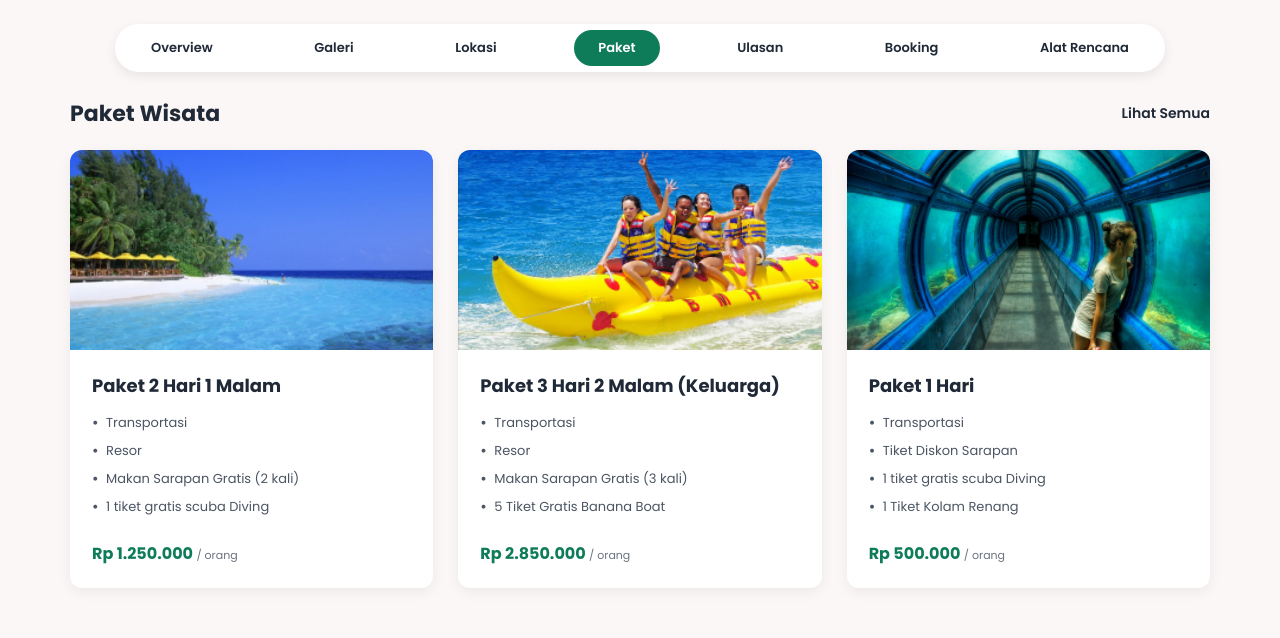
After one commit to ItzDavin/nusa-jelajah, a PHP site: page /pages/users/package-destination.php in a window 1280 px wide. The commit adds this page. Shown: the part 301-939 px from the top of the page. Run offline with PHP 8.4, Linux system fonts and the light colour scheme.

Commit message:
Add: create package destination page with associated styles and update navigation tabs

```diff
--- a/pages/users/galery.php
+++ b/pages/users/galery.php
@@ -25,8 +25,8 @@
   <div class="tabs-wrapper">
     <div class="tabs-container">
       <a href="overview.php" class="tab">Overview</a>
-      <a href="galery.php" class="tab">Galeri</a>
-      <a href="location.php" class="tab active">Lokasi</a>
+      <a href="galery.php" class="tab active">Galeri</a>
+      <a href="location.php" class="tab">Lokasi</a>
       <a href="package-destination.php" class="tab">Paket</a>
       <a href="review.php" class="tab">Ulasan</a>
       <a href="booking.php" class="tab">Booking</a>
--- /dev/null
+++ b/pages/users/package-destination.php
@@ -0,0 +1,99 @@
+<!DOCTYPE html>
+<html lang="id">
+<head>
+  <meta charset="UTF-8">
+  <meta name="viewport" content="width=device-width, initial-scale=1.0">
+  <title>Putri Island Tropical - Paket Wisata</title>
+  <link rel="stylesheet" href="../../styles/users/package-destination.css">
+  <link href="https://fonts.googleapis.com/css2?family=Poppins:wght@400;500;600;700&display=swap" rel="stylesheet">
+</head>
+<body>
+
+  <!-- Navbar -->
+    <?php
+    $activePage = 'destinasi';
+    $userName = 'User';
+    include '../../components/user-header.php';
+    ?>
+
+  <!-- Hero Banner -->
+  <section class="hero-banner">
+    <img src="../../images/overview/putri.png" alt="Putri Island Resort">
+  </section>
+
+  <!-- Sub-Navigation Tabs -->
+  <div class="tabs-wrapper">
+    <div class="tabs-container">
+      <a href="overview.php" class="tab">Overview</a>
+      <a href="galery.php" class="tab">Galeri</a>
+      <a href="location.php" class="tab">Lokasi</a>
+      <a href="package-destination.php" class="tab active">Paket</a>
+      <a href="review.php" class="tab">Ulasan</a>
+      <a href="booking.php" class="tab">Booking</a>
+      <a href="plan.php" class="tab">Alat Rencana</a>
+    </div>
+  </div>
+
+  <!-- Package Content -->
+  <main class="package-container">
+    <div class="package-header">
+      <h2 class="section-title">Paket Wisata</h2>
+      <a href="#" class="see-all">Lihat Semua</a>
+    </div>
+
+    <div class="package-grid">
+      <!-- Card 1 -->
+      <div class="package-card">
+        <div class="card-img">
+          <img src="../../images/package/picture1.png" alt="Paket 2 Hari 1 Malam">
+        </div>
+        <div class="card-body">
+          <h3 class="package-title">Paket 2 Hari 1 Malam</h3>
+          <ul class="package-features">
+            <li>Transportasi</li>
+            <li>Resor</li>
+            <li>Makan Sarapan Gratis (2 kali)</li>
+            <li>1 tiket gratis scuba Diving</li>
+          </ul>
+          <div class="package-price">Rp 1.250.000 <span class="per-pax">/ orang</span></div>
+        </div>
+      </div>
+
+      <!-- Card 2 -->
+      <div class="package-card">
+        <div class="card-img">
+          <img src="../../images/package/picture2.png" alt="Paket 3 Hari 2 Malam (Keluarga)">
+        </div>
+        <div class="card-body">
+          <h3 class="package-title">Paket 3 Hari 2 Malam (Keluarga)</h3>
+          <ul class="package-features">
+            <li>Transportasi</li>
+            <li>Resor</li>
+            <li>Makan Sarapan Gratis (3 kali)</li>
+            <li>5 Tiket Gratis Banana Boat</li>
+          </ul>
+          <div class="package-price">Rp 2.850.000 <span class="per-pax">/ orang</span></div>
+        </div>
+      </div>
+
+      <!-- Card 3 -->
+      <div class="package-card">
+        <div class="card-img">
+          <img src="../../images/package/picture3.png" alt="Paket 1 Hari">
+        </div>
+        <div class="card-body">
+          <h3 class="package-title">Paket 1 Hari</h3>
+          <ul class="package-features">
+            <li>Transportasi</li>
+            <li>Tiket Diskon Sarapan</li>
+            <li>1 tiket gratis scuba Diving</li>
+            <li>1 Tiket Kolam Renang</li>
+          </ul>
+          <div class="package-price">Rp 500.000 <span class="per-pax">/ orang</span></div>
+        </div>
+      </div>
+    </div>
+  </main>
+
+</body>
+</html>
--- /dev/null
+++ b/styles/users/package-destination.css
@@ -0,0 +1,222 @@
+CSS paket page,
+* {
+  margin: 0;
+  padding: 0;
+  box-sizing: border-box;
+  font-family: 'Poppins', sans-serif;
+}
+
+body {
+  background-color: #fbf7f6;
+  color: #1f2937;
+}
+
+/* Navbar */
+.navbar {
+  background-color: #4cc275;
+  height: 70px;
+  padding: 0 50px;
+  display: flex;
+  align-items: center;
+  justify-content: space-between;
+}
+
+.logo img {
+  width: 45px;
+  height: 45px;
+  border-radius: 50%;
+  background-color: #ffffff;
+  object-fit: cover;
+  display: block;
+}
+
+.nav-links {
+  display: flex;
+  gap: 50px;
+}
+
+.nav-links a {
+  text-decoration: none;
+  color: #1b3a28;
+  font-size: 14px;
+  font-weight: 500;
+}
+
+.nav-links a.active {
+  color: #ffffff;
+}
+
+.user-badge {
+  background-color: #b7ebd2;
+  padding: 6px 20px 6px 8px;
+  border-radius: 30px;
+  display: flex;
+  align-items: center;
+  gap: 10px;
+  font-weight: 600;
+  font-size: 14px;
+  color: #1f2937;
+}
+
+.user-avatar {
+  width: 34px;
+  height: 34px;
+  background-color: #2196f3;
+  color: #ffffff;
+  border-radius: 50%;
+  display: flex;
+  align-items: center;
+  justify-content: center;
+  font-size: 16px;
+}
+
+/* Hero Banner */
+.hero-banner {
+  width: 100%;
+  height: 230px;
+  overflow: hidden;
+}
+
+.hero-banner img {
+  width: 100%;
+  height: 100%;
+  object-fit: cover;
+}
+
+/* Sub-Navigation Tabs */
+.tabs-wrapper {
+  display: flex;
+  justify-content: center;
+  padding: 25px 20px 15px;
+}
+
+.tabs-container {
+  background-color: #ffffff;
+  padding: 6px 12px;
+  border-radius: 35px;
+  box-shadow: 0 4px 12px rgba(0, 0, 0, 0.08);
+  display: flex;
+  align-items: center;
+  justify-content: space-between;
+  width: 100%;
+  max-width: 1050px;
+}
+
+.tab {
+  text-decoration: none;
+  color: #1f2937;
+  font-size: 13px;
+  font-weight: 600;
+  padding: 8px 24px;
+  border-radius: 25px;
+  transition: 0.2s;
+}
+
+.tab.active {
+  background-color: #0e7c59;
+  color: #ffffff;
+}
+
+/* Package Section */
+.package-container {
+  max-width: 1200px;
+  margin: 10px auto 50px;
+  padding: 0 30px;
+}
+
+.package-header {
+  display: flex;
+  justify-content: space-between;
+  align-items: center;
+  margin-bottom: 20px;
+}
+
+.section-title {
+  font-size: 22px;
+  font-weight: 700;
+  color: #1f2937;
+}
+
+.see-all {
+  text-decoration: none;
+  color: #1f2937;
+  font-size: 14px;
+  font-weight: 600;
+}
+
+.package-grid {
+  display: grid;
+  grid-template-columns: repeat(3, 1fr);
+  gap: 25px;
+}
+
+.package-card {
+  background-color: #ffffff;
+  border-radius: 12px;
+  overflow: hidden;
+  box-shadow: 0 4px 14px rgba(0, 0, 0, 0.06);
+  display: flex;
+  flex-direction: column;
+}
+
+.card-img {
+  width: 100%;
+  height: 200px;
+}
+
+.card-img img {
+  width: 100%;
+  height: 100%;
+  object-fit: cover;
+  display: block;
+}
+
+.card-body {
+  padding: 22px;
+  display: flex;
+  flex-direction: column;
+  flex-grow: 1;
+}
+
+.package-title {
+  font-size: 18px;
+  font-weight: 700;
+  color: #1f2937;
+  margin-bottom: 14px;
+}
+
+.package-features {
+  list-style: none;
+  display: flex;
+  flex-direction: column;
+  gap: 8px;
+  margin-bottom: 24px;
+  flex-grow: 1;
+}
+
+.package-features li {
+  font-size: 13px;
+  color: #4b5563;
+  position: relative;
+  padding-left: 14px;
+}
+
+.package-features li::before {
+  content: "•";
+  position: absolute;
+  left: 0;
+  color: #4b5563;
+  font-weight: bold;
+}
+
+.package-price {
+  font-size: 16px;
+  font-weight: 700;
+  color: #0e7c59;
+}
+
+.per-pax {
+  font-size: 11px;
+  font-weight: 400;
+  color: #6b7280;
+}
```
